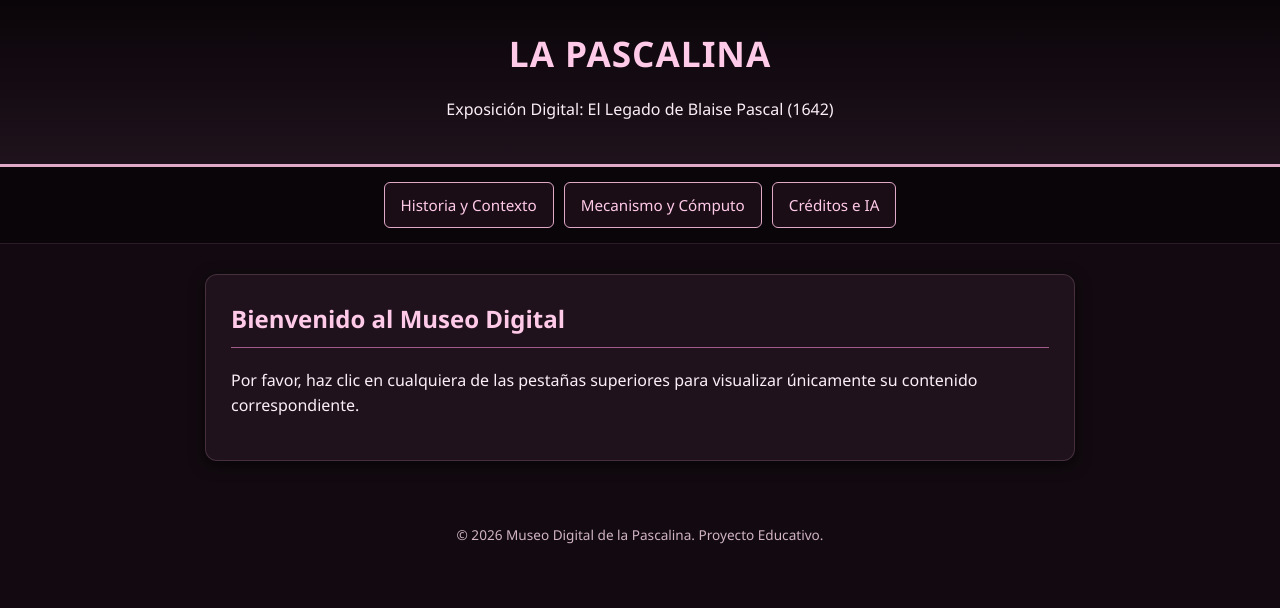
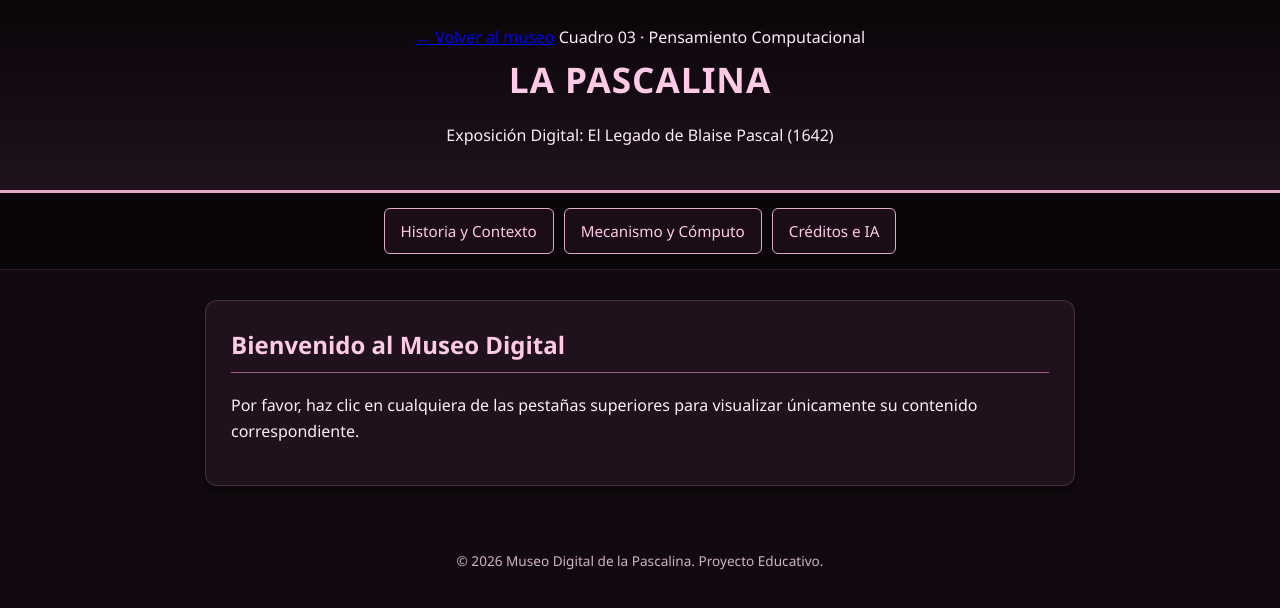
Before and after one commit to profeclau-leumag/museo-digital, a plain HTML site: page cuadros/02-pascalina/index.html in a window 1280 px wide. Drawn offline with Linux system fonts and the light colour scheme.

Commit message:
Add navigation link and update header for Pascalina

```diff
--- a/cuadros/02-pascalina/index.html
+++ b/cuadros/02-pascalina/index.html
@@ -10,6 +10,8 @@
 
   <!-- Cabecera -->
   <header>
+    <a href="../../index.html">← Volver al museo</a>
+<span>Cuadro 03 · Pensamiento Computacional</span>
     <h1>LA PASCALINA</h1>
     <p>Exposición Digital: El Legado de Blaise Pascal (1642)</p>
   </header>
```
